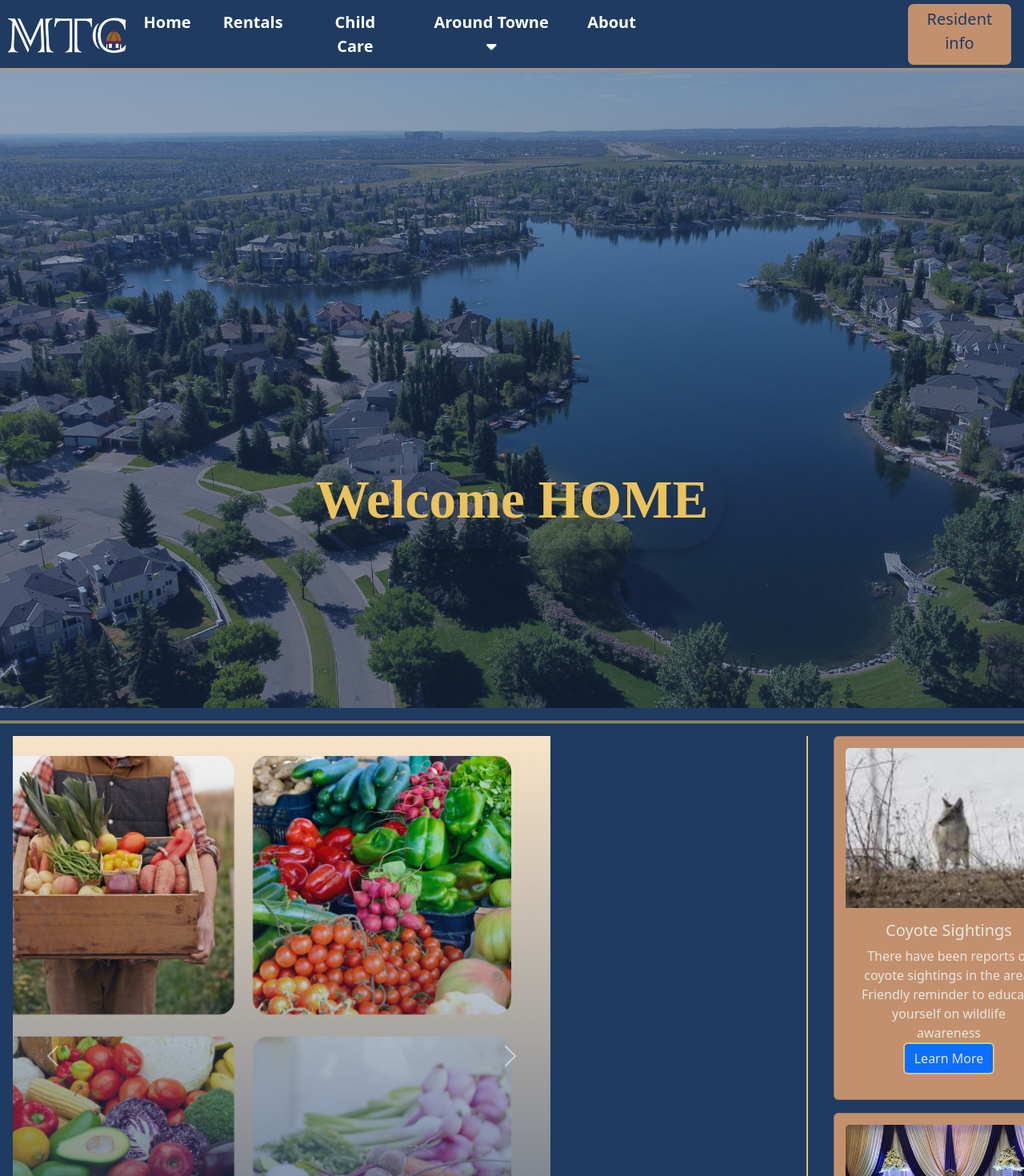
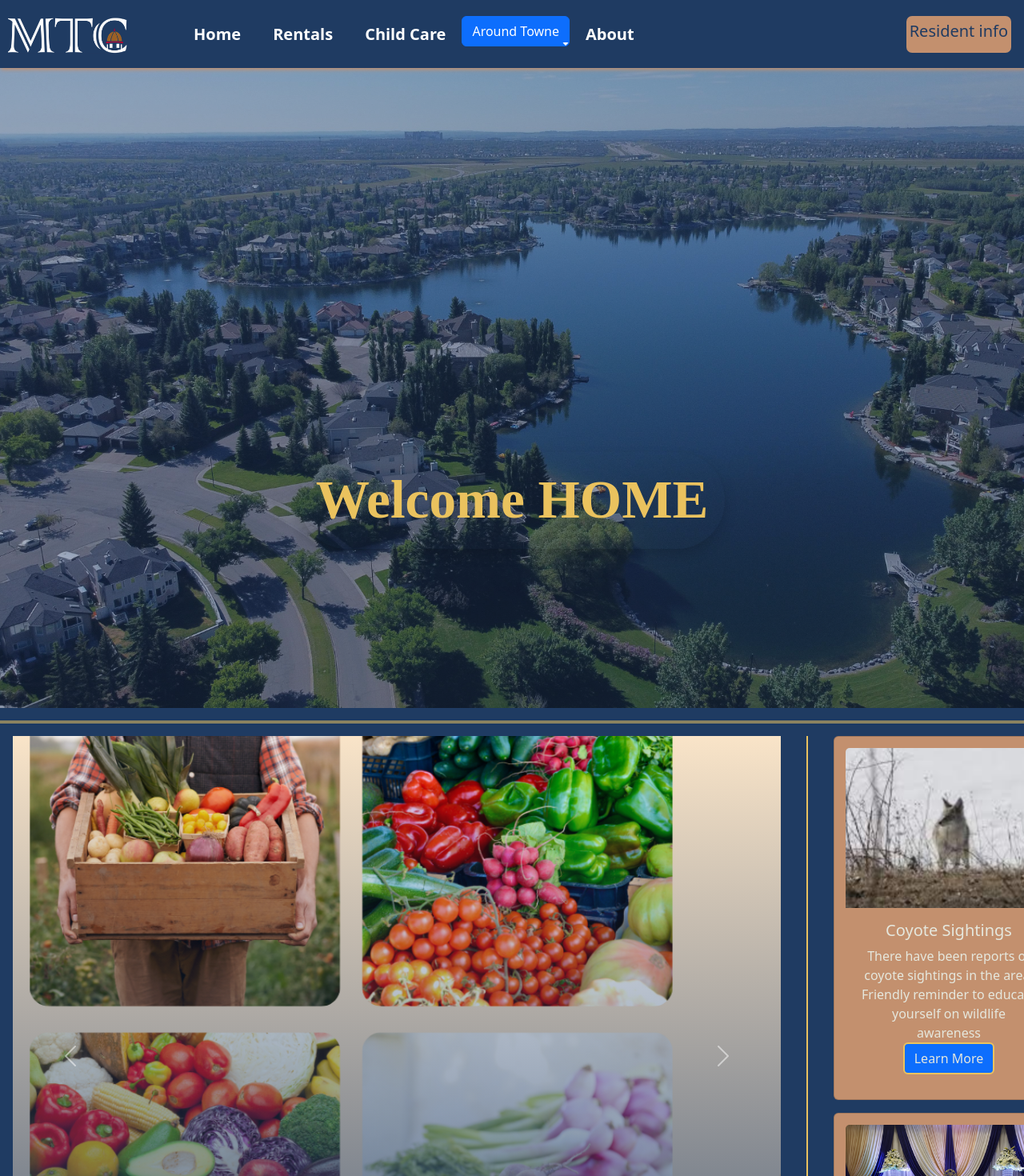
Before and after one commit to Kaleb-cpu/MTC-Official, a React (Vite) app: page / in a window 1280 px wide. Shown: the top 1470 px of the page at 80% size. Built offline with nearby package versions, Linux system fonts and the light colour scheme; a web font is replaced by a local one.

Commit message:
home page responsive

```diff
--- a/src/assets/css files/NavBar.css
+++ b/src/assets/css files/NavBar.css
@@ -180,7 +180,10 @@ each Nav link has its own animation
 
 .aroundTown {
   transition: color 0.25s;
+  border: 0;
 }
+
+
 .aroundTown::before,
 .aroundTown::after {
   border: 2px solid transparent;
@@ -197,12 +200,14 @@ each Nav link has its own animation
   right: 0;
 }
 .aroundTown:hover {
+  background-color: var(--primary) !important;
   color: var(--secondary);
 }
 .aroundTown:hover::before,
 .aroundTown:hover::after {
   width: 100%;
   height: 100%;
+  color: var(--primary) !important;
 }
 .aroundTown:hover::before {
   border-top-color: var(--secondary);
@@ -215,6 +220,7 @@ each Nav link has its own animation
   transition: border-color 0s ease-out 0.5s, width 0.25s ease-out 0.5s,
     height 0.25s ease-out 0.75s;
 }
+
 
 /* ABOUT */
 
--- a/src/assets/css files/home.css
+++ b/src/assets/css files/home.css
@@ -28,16 +28,25 @@
 
 }
 
+@media screen and (max-width: 768px) {
+  .under-fold {
+    grid-template-columns: 1fr;
+  }
+.cards{
+  margin-top: 1em;
+  border-left: none !important;
+}
+}
+
 .carousel-parent{
-  width: 70%;
+  width: 100%;
   margin-left: 1em;
-
 }
 
 .carousel-item img{
     object-fit: cover;
     object-position: center;
-    width: 100%;
+    width: clamp(30%, 100vw, 100%);
     height: 100vh;
     overflow: hidden;
 }
--- a/src/components/Navbar.tsx
+++ b/src/components/Navbar.tsx
@@ -2,6 +2,8 @@ import { useState } from "react";
 import "../assets/css files/NavBar.css";
 import "../assets/css files/App.css";
 import { Link } from "react-router-dom";
+import Dropdown from 'react-bootstrap/Dropdown';
+import "bootstrap/dist/css/bootstrap.min.css";
 
 function Navbar() {
   const [click, setClick] = useState(false);
@@ -52,14 +54,19 @@ function Navbar() {
             <li
               className="Nav-items"
             >
-              <Link
-                to=""
-                className="Nav-links aroundTown"
-                onClick={closeMobileMenu}
-              >
-                {" "}
-                Around Towne <i className="fas fa-caret-down" />
-              </Link>
+                <Dropdown>
+      <Dropdown.Toggle className="Nav-links aroundTown" id="dropdown-basic">
+        Around Towne
+      </Dropdown.Toggle>
+
+      <Dropdown.Menu>
+        <Dropdown.Item href="/Ice Surface">Ice Surface</Dropdown.Item>
+        <Dropdown.Item href="/Political Contacts">Political Contacts</Dropdown.Item>
+        <Dropdown.Item href="/Ponds Pathways">Ponds & Pathways</Dropdown.Item>
+        <Dropdown.Item href="/Emergency">Emergency</Dropdown.Item>
+        <Dropdown.Item href="/Crime Stats">Crime Stats</Dropdown.Item>
+      </Dropdown.Menu>
+    </Dropdown>
             </li>
 
             <li className="Nav-items">
```
